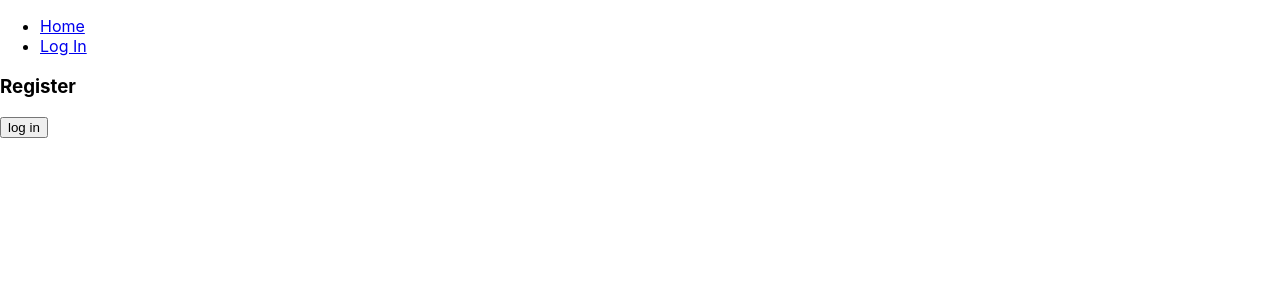
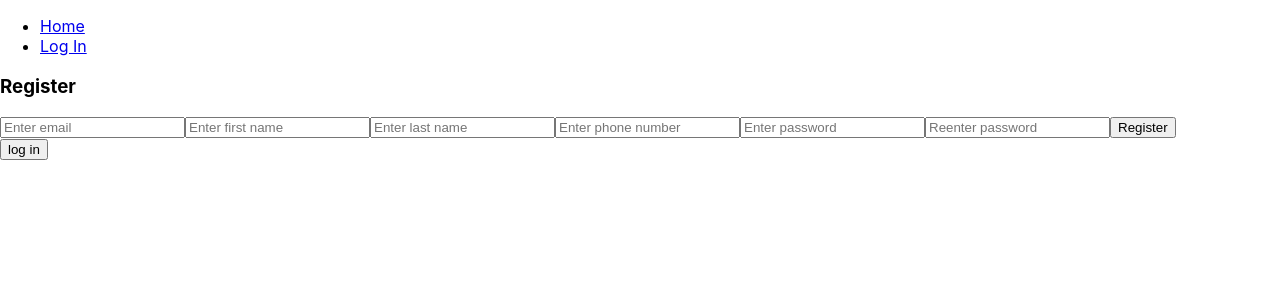
Before and after one commit to ryan-hill83/Chiro-Delivered, a React (Create React App) app in the folder front/: page /registerUser in a window 1280 px wide. Both pictures are taken after a click on the button "Register". Shown: the top 300 px of the page. Built offline with nearby package versions, Linux system fonts and the light colour scheme.

Commit message:
started login and register page

```diff
--- a/front/src/components/Register.js
+++ b/front/src/components/Register.js
@@ -3,16 +3,13 @@ import React, { Component } from 'react';
 class Register extends Component {
 
   state = {
-    login: true,
-    register: false
+    login: true
   }
 
   toggleRegister = () => {
-    let doesShowLogin = this.state.login
-    let doesShowRegister = this.state.register
+    let doesShow = this.state.login
     this.setState({
-      login: !doesShowLogin,
-      register: !doesShowRegister
+      login: !doesShow
     })
   }
 
@@ -22,9 +19,29 @@ class Register extends Component {
     let loginOption = null
 
     if(this.state.login === true){
-      loginOption = <div><h3>Login</h3><button onClick={this.toggleRegister}>Register</button></div>
+      loginOption = <div>
+        <h3>Login</h3>
+          <div>
+            <input type="email" name = "email" placeholder="Enter email" onChange={this.handleTextBoxOnChange} />
+            <input onChange={this.handleTextBoxOnChange} name="password" type="password" placeholder="Enter password" />
+            <button onClick={this.handleRegisterButtonClick}>Log In</button>
+          </div>
+        <button onClick={this.toggleRegister}>Register</button>
+      </div>
     } else {
-      loginOption = <div><h3>Register</h3><button onClick={this.toggleRegister}>log in</button></div>
+      loginOption = <div>
+        <h3>Register</h3>
+        <div>
+          <input type="email" name = "email" placeholder="Enter email" onChange={this.handleTextBoxOnChange} />
+          <input type="text" name = "firstName" placeholder="Enter first name" onChange={this.handleTextBoxOnChange} />
+          <input type="text" name = "lastName" placeholder="Enter last name" onChange={this.handleTextBoxOnChange} />
+          <input type="text" name = "phone" placeholder="Enter phone number" onChange={this.handleTextBoxOnChange} />
+          <input onChange={this.handleTextBoxOnChange} name="password" type="password" placeholder="Enter password" />
+          <input onChange={this.handleTextBoxOnChange} name="confirmPassword" type="password" placeholder="Reenter password" />
+          <button onClick={this.handleRegisterButtonClick}>Register</button>
+        </div>
+        <button onClick={this.toggleRegister}>log in</button>
+      </div>
     }
 
     return (
--- a/front/src/store/reducer.js
+++ b/front/src/store/reducer.js
@@ -14,6 +14,12 @@ const reducer = (state = initialState,action) => {
       ...state,
       isAdmin : true
     }}
+  if(action.type === "LOG_OUT") {
+    return {
+      ...state,
+      isAdmin : false,
+      isAuthenticated : false
+    }}
   return state
 }
 
```
